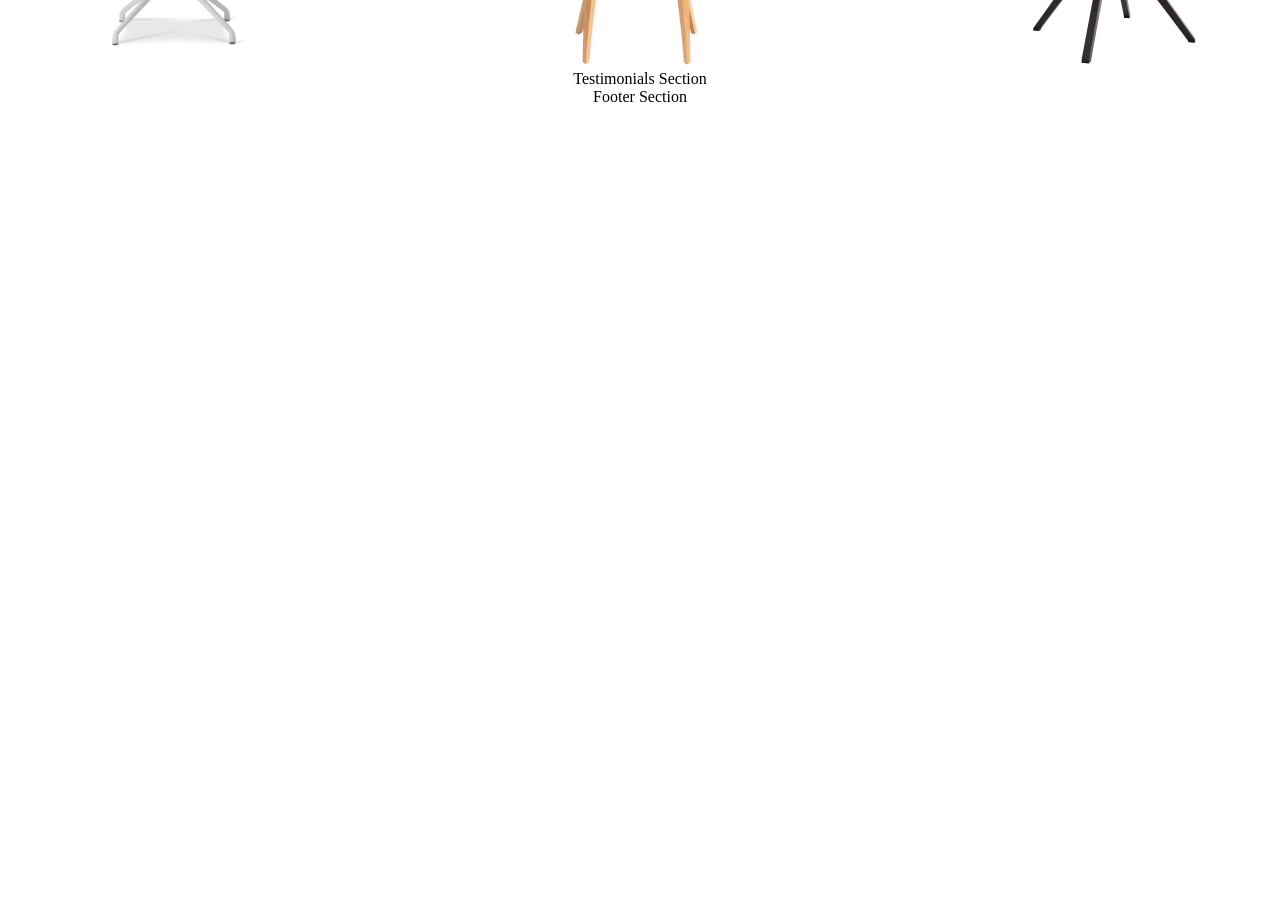
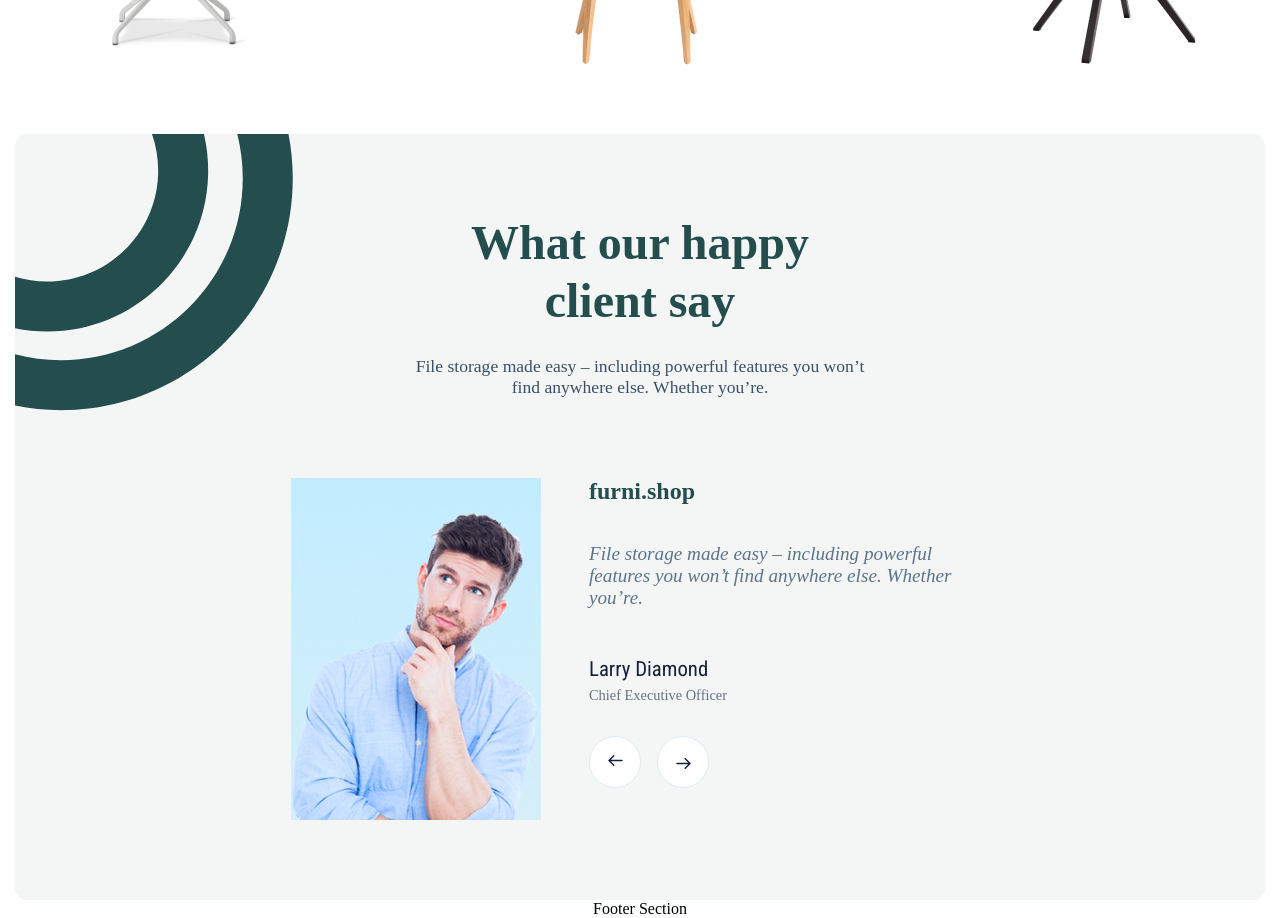
Before and after one commit to AnilK-Panta/furniture-shop, a React (Create React App) app: page / in a window 1280 px wide. Shown: the part 3380-4298 px from the top of the page. Before the commit the page ends 3486 px from the top, so only its background shows below. Built offline with nearby package versions, Linux system fonts and the light colour scheme.

Commit message:
testimonial section added

```diff
--- /dev/null
+++ b/src/iconify/ArrowIcon.js
@@ -0,0 +1,24 @@
+export default function ArrowIcon(props) {
+  return (
+    <div
+      style={{
+        transform: props.rotate,
+      }}
+    >
+      <svg
+        width="15"
+        height="13"
+        viewBox="0 0 15 13"
+        fill="none"
+        xmlns="http://www.w3.org/2000/svg"
+      >
+        <path
+          fill-rule="evenodd"
+          clip-rule="evenodd"
+          d="M5.24264 11.8033L0.46967 7.03031C0.176777 6.73741 0.176777 6.26254 0.46967 5.96965L5.24264 1.19668C5.53553 0.903784 6.01041 0.903784 6.3033 1.19668C6.59619 1.48957 6.59619 1.96444 6.3033 2.25734L2.81066 5.74998H14C14.4142 5.74998 14.75 6.08576 14.75 6.49998C14.75 6.91419 14.4142 7.24998 14 7.24998H2.81066L6.3033 10.7426C6.59619 11.0355 6.59619 11.5104 6.3033 11.8033C6.01041 12.0962 5.53553 12.0962 5.24264 11.8033Z"
+          fill="#152137"
+        />
+      </svg>
+    </div>
+  );
+}
--- /dev/null
+++ b/src/iconify/Circle.js
@@ -0,0 +1,33 @@
+export default function Circle() {
+  return (
+    <div
+      style={{
+        position: "absolute",
+        top: "0",
+        left: "0",
+        transform: "translate(-40%, -40%)",
+      }}
+    >
+      <svg
+        width="464"
+        height="464"
+        viewBox="0 0 464 464"
+        fill="none"
+        xmlns="http://www.w3.org/2000/svg"
+      >
+        <path
+          fill-rule="evenodd"
+          clip-rule="evenodd"
+          d="M231.675 413.349C332.011 413.349 413.349 332.011 413.349 231.675C413.349 131.339 332.011 50 231.675 50C131.339 50 50 131.339 50 231.675C50 332.011 131.339 413.349 231.675 413.349ZM231.675 463.349C359.625 463.349 463.349 359.625 463.349 231.675C463.349 103.724 359.625 0 231.675 0C103.724 0 0 103.724 0 231.675C0 359.625 103.724 463.349 231.675 463.349Z"
+          fill="#244D4D"
+        />
+        <path
+          fill-rule="evenodd"
+          clip-rule="evenodd"
+          d="M217.885 334.77C279.125 334.77 328.77 285.125 328.77 223.885C328.77 162.645 279.125 113 217.885 113C156.645 113 107 162.645 107 223.885C107 285.125 156.645 334.77 217.885 334.77ZM217.885 384.77C306.739 384.77 378.77 312.739 378.77 223.885C378.77 135.031 306.739 63 217.885 63C129.031 63 57 135.031 57 223.885C57 312.739 129.031 384.77 217.885 384.77Z"
+          fill="#244D4D"
+        />
+      </svg>
+    </div>
+  );
+}
--- a/src/sections/Testimonials.js
+++ b/src/sections/Testimonials.js
@@ -1,3 +1,140 @@
+import ArrowIcon from "../iconify/ArrowIcon";
+import Circle from "../iconify/Circle";
+
 export default function Testimonials() {
-  return <div>Testimonials Section</div>;
+  return (
+    <div
+      className="wrapper d-flex column align-center"
+      style={{
+        backgroundColor: "#F4F6F6",
+        borderRadius: "12px",
+        overflow: "hidden",
+        position: "relative",
+        padding: "5rem 0",
+        marginTop: "4rem",
+      }}
+    >
+      <Circle />
+      <h1
+        style={{
+          color: "#244D4D",
+          fontSize: "3rem",
+          width: "30%",
+          textAlign: "center",
+          fontFamily: "Google Sens",
+          lineHeight: "1.2em",
+        }}
+      >
+        What our happy client say
+      </h1>
+      <p
+        style={{
+          width: "37%",
+          textAlign: "center",
+          marginTop: "1.5em",
+          color: "#3A4F65",
+          fontSize: "1.1rem",
+        }}
+      >
+        File storage made easy – including powerful features you won’t find
+        anywhere else. Whether you’re.
+      </p>
+      <div
+        style={{
+          marginTop: "5rem",
+          display: "flex",
+          gap: "3em",
+        }}
+      >
+        <img
+          src="./images/person1.png"
+          alt="client"
+          style={{
+            width: "250px",
+          }}
+        />
+        <div
+          style={{
+            width: "400px",
+          }}
+        >
+          <span
+            style={{
+              color: "#244D4D",
+              fontSize: "1.5rem",
+              fontWeight: "bold",
+            }}
+          >
+            furni.shop
+          </span>
+          <p
+            style={{
+              color: "#5E7388",
+              fontSize: "1.2rem",
+              fontStyle: "italic",
+              marginTop: "2em",
+              marginBottom: "2.5em",
+            }}
+          >
+            File storage made easy – including powerful features you won’t find
+            anywhere else. Whether you’re.
+          </p>
+          <span
+            style={{
+              color: "#152137",
+              fontSize: "1.3rem",
+              fontFamily: "Roboto Condensed",
+            }}
+          >
+            Larry Diamond
+          </span>
+          <p
+            style={{
+              color: "#647383",
+              fontSize: ".9rem",
+              marginTop: "6px",
+            }}
+          >
+            Chief Executive Officer
+          </p>
+          <div
+            style={{
+              marginTop: "2em",
+              display: "flex",
+              gap: "1em",
+            }}
+          >
+            <div
+              style={{
+                display: "flex",
+                justifyContent: "center",
+                alignItems: "center",
+                borderRadius: "50%",
+                backgroundColor: "white",
+                width: "50px",
+                height: "50px",
+                border: "1px solid #DDEDF4",
+              }}
+            >
+              <ArrowIcon rotate="rotate(0deg)" />
+            </div>
+            <div
+              style={{
+                display: "flex",
+                justifyContent: "center",
+                alignItems: "center",
+                borderRadius: "50%",
+                backgroundColor: "white",
+                width: "50px",
+                height: "50px",
+                border: "1px solid #DDEDF4",
+              }}
+            >
+              <ArrowIcon rotate="rotate(180deg)" />
+            </div>
+          </div>
+        </div>
+      </div>
+    </div>
+  );
 }
```
Also changed, not shown: public/images/person1.png (added).
